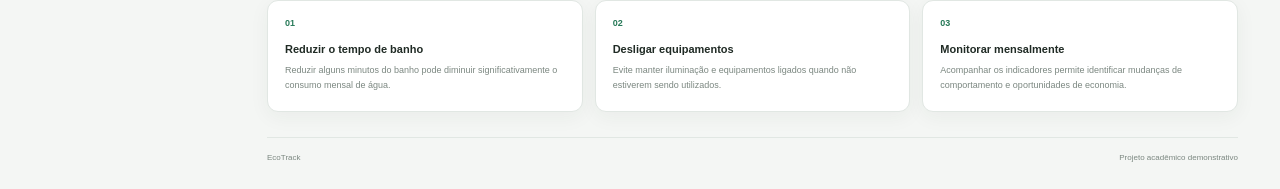
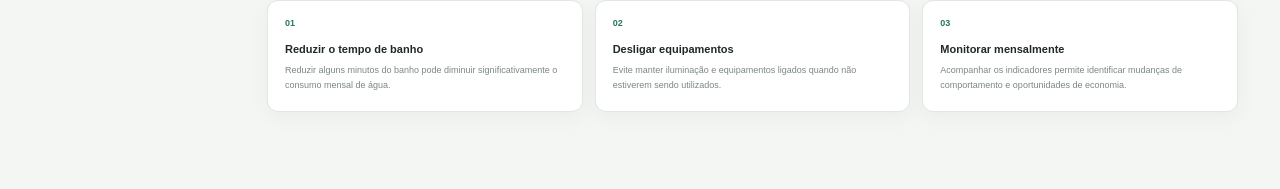
Before and after one commit to lucas-mendes1/ecotrack, a website with bundled scripts: page index.html in a window 1280 px wide. Shown: the part 967-1156 px from the top of the page. After the commit the page ends 1109 px from the top, so only its background shows below. Built offline with nearby package versions, Linux system fonts and the light colour scheme.

Commit message:
refactor: reorganizar estrutura do projeto

```diff
--- a/ecotrack/index.html
+++ b/index.html
@@ -505,17 +505,6 @@
 
         </section>
 
-        <footer>
-
-            <span>
-                EcoTrack
-            </span>
-
-            <span>
-                Projeto acadêmico demonstrativo
-            </span>
-
-        </footer>
 
     </main>
 
```
Also changed, not shown: .github/workflows/ci.yml (renamed from ecotrack/.github/workflows/ci.yml), README.md (renamed from ecotrack/README.md), app.js (renamed from ecotrack/app.js), metrics.js (renamed from ecotrack/metrics.js), package.json (renamed from ecotrack/package.json), styles.css (renamed from ecotrack/styles.css), tests/metrics.test.js (renamed from ecotrack/tests/metrics.test.js), 2 other files.
